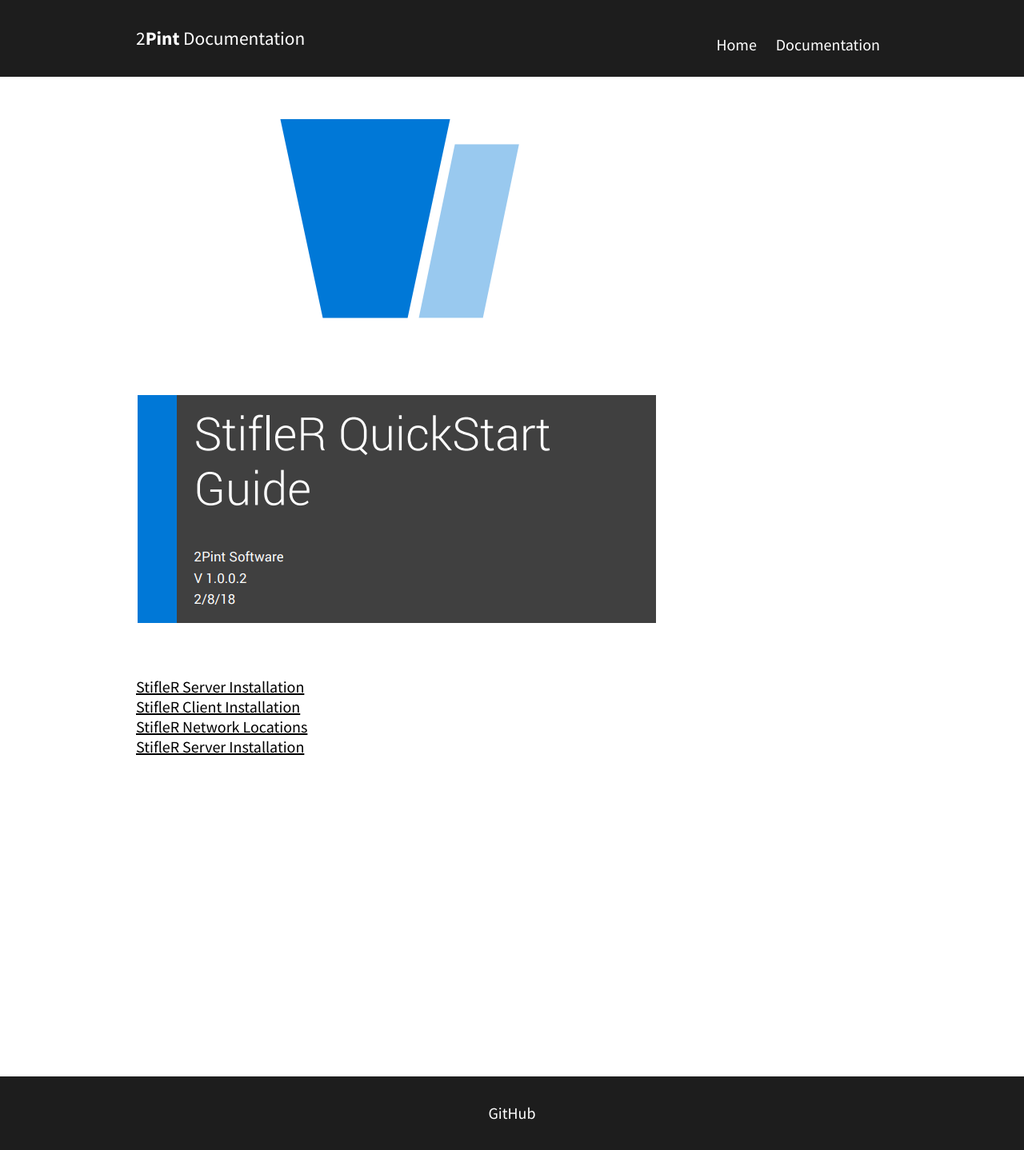
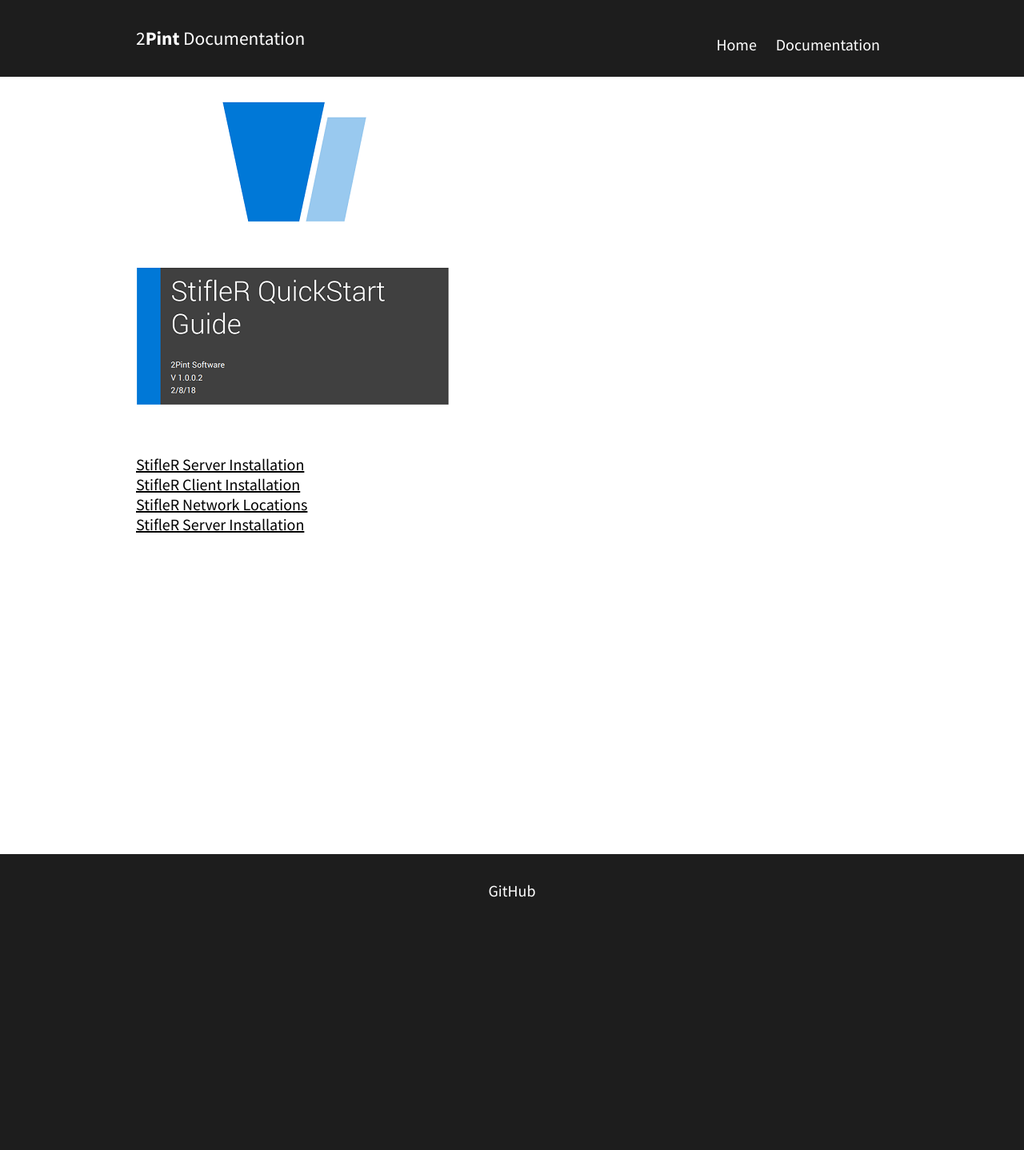
Before and after one commit to RoseSmithTest/2PintTest.github.io, a Jekyll site: the page built from docs/stiflerquickstartguide.html, in a window 1280 px wide. Shown: the whole page at 80% size. Built offline with Jekyll 4.4.1, drawn with Linux system fonts in a browser that asks for light colours; after the commit the page ends 1160 px from its top, so only the background shows below that.

Commit message:
Update stiflerquickstartguide.html

```diff
--- a/docs/stiflerquickstartguide.html
+++ b/docs/stiflerquickstartguide.html
@@ -6,7 +6,7 @@ navigation_weight: 1
 
 
 <div class="container">
-	<img src="/images/2pint.png" alt="hi" class="inline"/>
+	<img src="/images/2pintUpd.png" alt="hi" class="inline"/>
 </div>
 <div class="container">
 	<div class="columns spacing">
```
